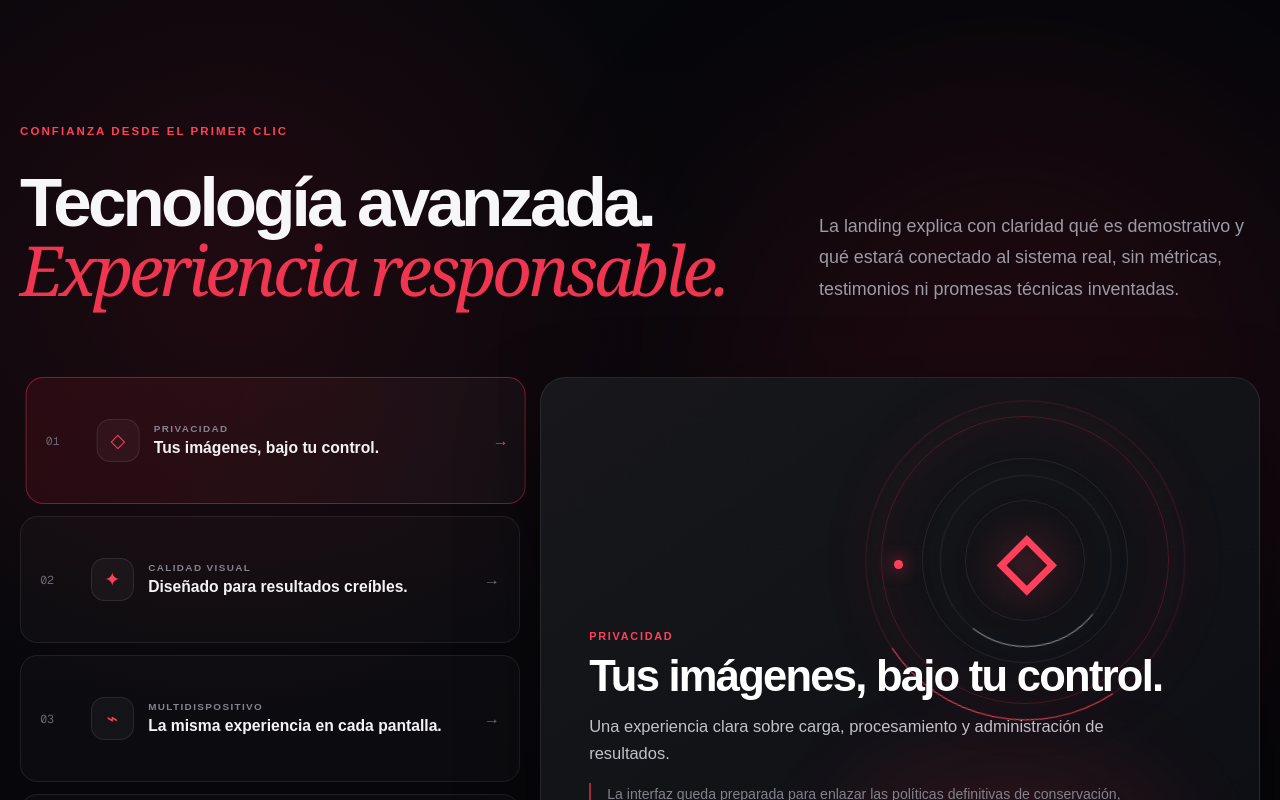
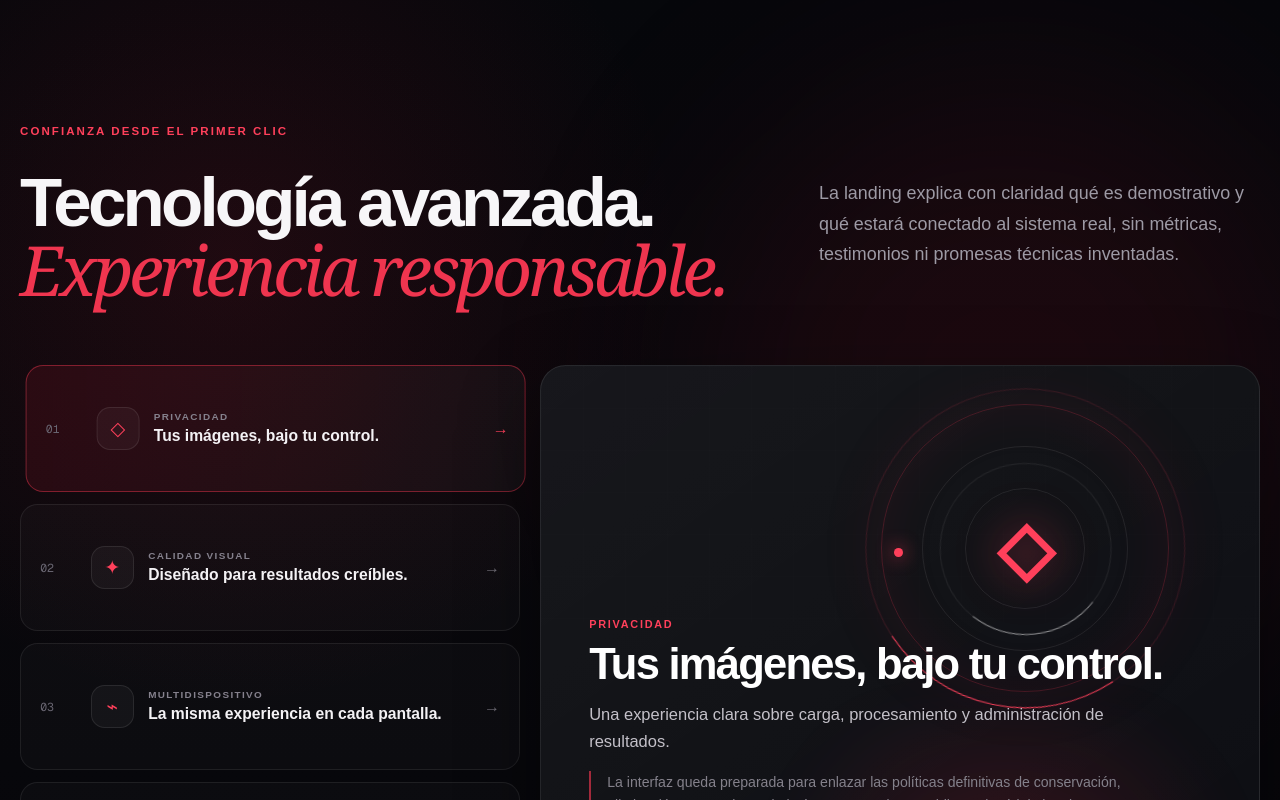
Before and after one commit to Frankolvdev/tryon_landing, a Next.js app: page / in a window 1280 px wide. Shown: the part 4420-5220 px from the top of the page. Built offline with nearby package versions, Linux system fonts and the light colour scheme; no server answers.

Commit message:
fix: balance final CTA colors and tighten trust section spacing

```diff
--- a/src/components/landing/trust-privacy-section.module.css
+++ b/src/components/landing/trust-privacy-section.module.css
@@ -24,8 +24,8 @@
   display: grid;
   grid-template-columns: minmax(0, 1.25fr) minmax(18rem, .75fr);
   gap: 2rem 4rem;
-  align-items: end;
-  margin-bottom: clamp(2.5rem, 6vw, 4.5rem);
+  align-items: start;
+  margin-bottom: clamp(2.25rem, 5vw, 3.75rem);
 }
 
 .heading > p {
@@ -55,7 +55,9 @@
 .heading > span {
   color: #9d9aa5;
   font-size: clamp(.98rem, 1.4vw, 1.12rem);
-  line-height: 1.75;
+  line-height: 1.7;
+  align-self: start;
+  padding-top: clamp(.2rem, .7vw, .7rem);
 }
 
 .layout {
@@ -293,9 +295,3 @@
   .tabActive,
   .arrow { transition: none; }
 }
-
-
-/* 06K — scoped cinematic light sweep; no global selectors */
-.lightSweep{position:absolute;z-index:8;top:-22%;bottom:-22%;left:-34%;width:18%;pointer-events:none;opacity:0;transform:skewX(-17deg);background:linear-gradient(90deg,transparent,rgba(84,211,255,.035),rgba(226,249,255,.28),rgba(255,42,82,.07),transparent);filter:blur(5px);mix-blend-mode:screen;animation:sectionLightSweep 13.0s ease-in-out 6.5s infinite}
-@keyframes sectionLightSweep{0%,58%{left:-34%;opacity:0}62%{opacity:.28}76%{opacity:.16}82%,100%{left:118%;opacity:0}}
-@media(prefers-reduced-motion:reduce){.lightSweep{display:none}}
```
Also changed, not shown: src/components/landing/final-cta-section.module.css, 1 other file (tests, documents, lock files or other folders).
